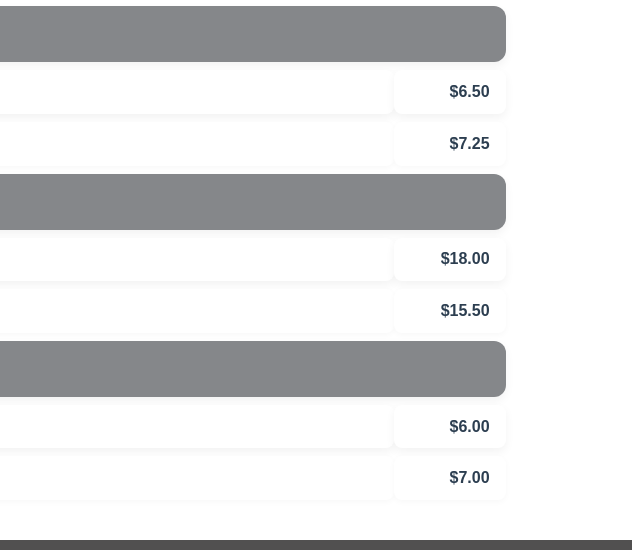
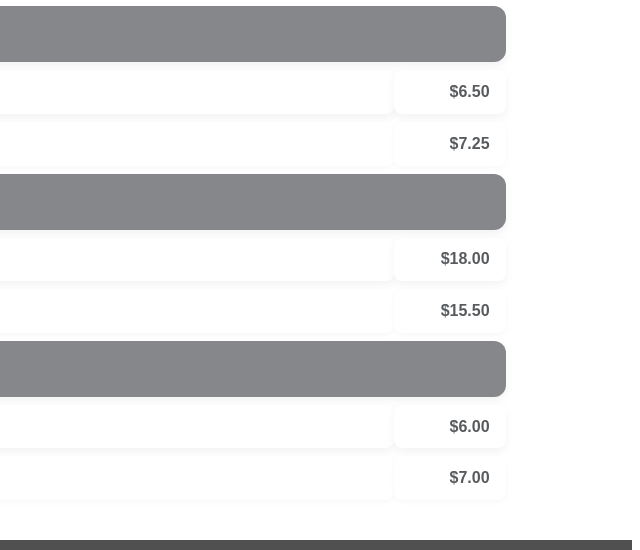
Before and after one commit to richxrdkim/Mock-Event-Center-Website, a plain HTML site: page menu.html in a window 1280 px wide. Shown: the part 286-836 px from the top of the page, 640-1280 px from the left. Drawn offline with Linux system fonts and the light colour scheme.

Commit message:
Update menu and navigation styles and HTML

```diff
--- a/menu.css
+++ b/menu.css
@@ -56,7 +56,7 @@ th, td {
 td.price {
   text-align: right;
   font-weight: 700;
-  color: #2c3e50;
+  color: #585b5e;
   width: 80px;
 }
 
```
